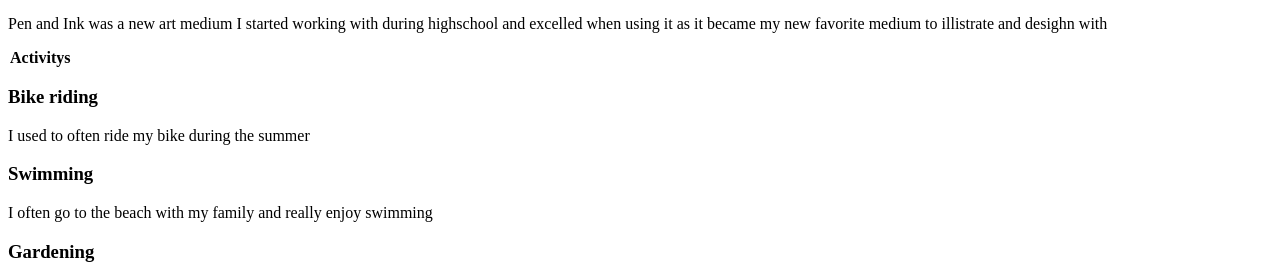
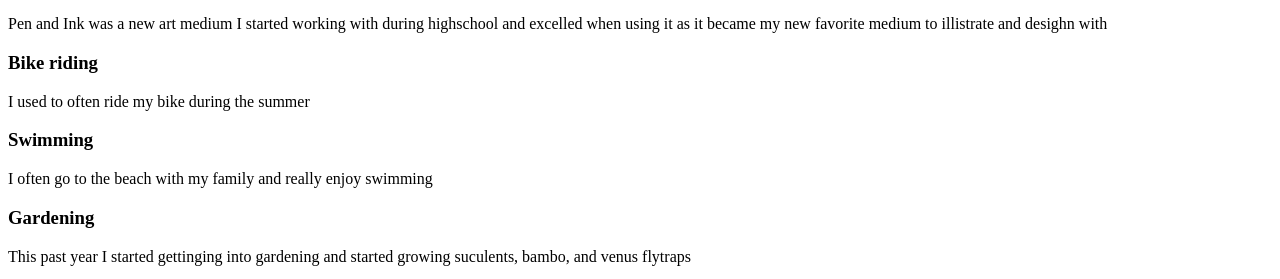
Before and after one commit to IsisXN/Project1, a plain HTML site: page page2.html in a window 1280 px wide. Shown: the part 303-582 px from the top of the page. Drawn offline with Linux system fonts and the light colour scheme.

Commit message:
Update page2.html

```diff
--- a/page2.html
+++ b/page2.html
@@ -24,13 +24,14 @@
     <p>Pen and Ink was a new art medium I started working with during highschool and excelled when using it as it became my new favorite medium to illistrate and desighn with </p>
     </div>
     <div>
-    <legend><strong>Activitys</strong></legend>
+  <section id= "Activitys">
     <h3>Bike riding</h3>
     <p>I used to often ride my bike during the summer</p>
     <h3>Swimming</h3>
     <p>I often go to the beach with my family and really enjoy swimming</p>
     <h3>Gardening</h3>
     <p>This past year I started gettinging into gardening and started growing suculents, bambo, and venus flytraps</p>
+  </section>
     </div>
     <div>
     <legend><strong>Favorite songs</strong></legend>
```
